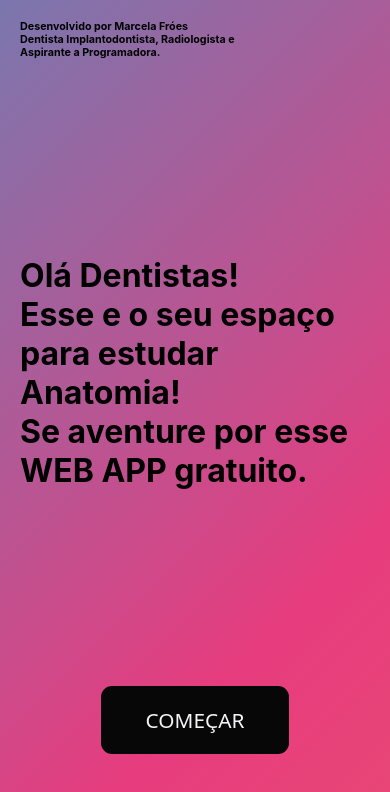
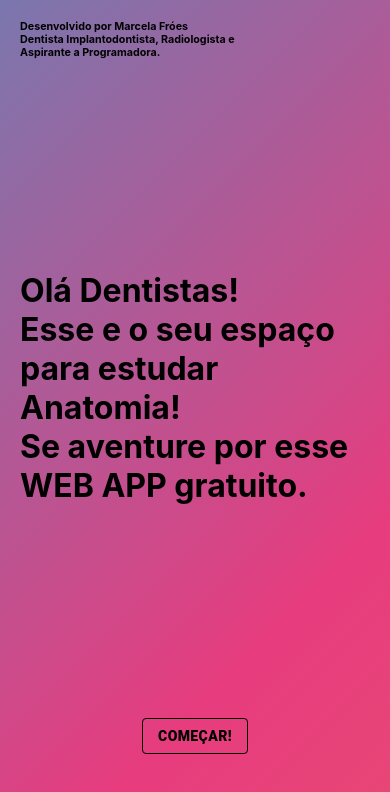
Before and after one commit to gottmik/projeto-radiologia-quiz, a React (Create React App) app: page / in a window 390 px wide. Shown: the top 792 px of the page. Built offline with nearby package versions, Linux system fonts and the light colour scheme.

Commit message:
adicionando material UI

```diff
--- a/package.json
+++ b/package.json
@@ -3,11 +3,15 @@
   "version": "0.1.0",
   "private": true,
   "dependencies": {
+    "@emotion/react": "^11.10.5",
+    "@emotion/style": "^0.8.0",
+    "@emotion/styled": "^11.10.5",
     "@fortawesome/fontawesome-svg-core": "^6.2.1",
     "@fortawesome/free-brands-svg-icons": "^6.2.1",
     "@fortawesome/free-regular-svg-icons": "^6.2.1",
     "@fortawesome/free-solid-svg-icons": "^6.2.1",
     "@fortawesome/react-fontawesome": "^0.2.0",
+    "@mui/material": "^5.11.4",
     "@testing-library/jest-dom": "^5.16.5",
     "@testing-library/react": "^13.4.0",
     "@testing-library/user-event": "^13.5.0",
--- a/src/App.js
+++ b/src/App.js
@@ -1,4 +1,4 @@
-import React, { useState } from "react";
+import React from "react";
 import {BrowserRouter as Router, Routes, Route} from 'react-router-dom';
 
 import "./App.css";
@@ -6,7 +6,6 @@ import "./App.css";
 
 import Modelidades from "./Components/modelidades.jsx";
 import Home from "./Components/home.jsx"
-import Anatomy from "./Components/Anatomy/anatomy.jsx"
 import AnatomyPage from "./Components/Anatomy/anatomypage";
 
 function App() {
--- a/src/Components/Anatomy/anatomy.css
+++ b/src/Components/Anatomy/anatomy.css
@@ -63,14 +63,7 @@ body{
   right: 15px;
 }
 
-.triangulo-para-baixo {
 
-  height: 15px;
-  margin: 5px;
-  border-left: 10px solid transparent;
-  border-right: 10px solid transparent;
-  border-top: 10px solid #fdfcfc;
-}
 
 img{
   width: 90%;
--- a/src/Components/Anatomy/anatomy.jsx
+++ b/src/Components/Anatomy/anatomy.jsx
@@ -14,7 +14,12 @@ function Anatomy(props) {
     setIsOpen(!isOpen);
   };
 
+
+
+
   return (
+    <>
+
     <div className="anatomyComponent" key={props.dado.id}>
       <div className="anatomyHeader" onClick={onClickHeader}>
         <h2 className="anatomyName">{props.dado.name}</h2>
@@ -35,6 +40,7 @@ function Anatomy(props) {
         </div>
       </div>
     </div>
+    </>
   );
 }
 
--- /dev/null
+++ b/src/Components/Anatomy/anatomypage.css
@@ -0,0 +1,22 @@
+.SearchBox{
+  display: flex;
+  height: 55px;
+
+
+}
+
+.S1{
+  width: 20%;
+}
+
+.S2{
+  width: 100%;
+  height: 50px;
+  display:flex;
+  justify-content: center;
+
+}
+
+.textfield{
+  width: 100%;
+}
--- a/src/Components/Anatomy/anatomypage.jsx
+++ b/src/Components/Anatomy/anatomypage.jsx
@@ -1,10 +1,10 @@
-
 import { useState } from "react";
-import { Panoramica, Tomografia } from "../../data-panoramica";
+import { Panoramica } from "../../data-panoramica";
 import Anatomy from "./anatomy";
+import "./anatomypage.css";
+import { TextField } from "@mui/material";
 
 const AnatomyPage = () => {
-
   const datas = Panoramica ?? []; // PUXANDO O ARRAY DO DATABASE
   // const [busca, setBusca] = useState('');
 
@@ -20,12 +20,18 @@ const AnatomyPage = () => {
   };
 
   return (
+    <>
+      <div className="S2">
+        <TextField onChange={filterOnChange} className="textfield" id="filled-basic" label="Pesquise aqui" variant="filled" size="large"/>
+      </div>
+
       <div className="anatomypage">
-            {dados.map(dado => (
+        {dados.map((dado) => (
           <Anatomy dado={dado} />
         ))}
       </div>
-    )
-}
+    </>
+  );
+};
 
 export default AnatomyPage;
--- a/src/Components/home.css
+++ b/src/Components/home.css
@@ -86,25 +86,21 @@
 
 
 
-  .btnStart{
+  .center{
    align-self: center;
+
 
   }
 
-  .btnStart button {
-    background: #070707;
-    border-radius: 11px;
-    padding: 20px 45px;
-    color: #f4f4f7;
-    display: inline-block;
-    text-align: center;
-    outline: none;
-    border: none;
-    font-family: system-ui, -apple-system, BlinkMacSystemFont, 'Segoe UI', Roboto, Oxygen, Ubuntu, Cantarell, 'Open Sans', 'Helvetica Neue', sans-serif;
-    font-weight: bold;
-    font-size: 1.3rem;
-    font-weight: 500;
+  .center Button{
+    color: black;
+    border-color: black;
+    font-size: 1.3;
+    font-weight: 900;
+
   }
+
+
 }
 
 .icone-lupa{
--- a/src/Components/home.jsx
+++ b/src/Components/home.jsx
@@ -1,5 +1,7 @@
 import React from "react";
 import { Link } from "react-router-dom";
+import Button from "@mui/material/Button"
+
 
 import "./home.css";
 
@@ -51,9 +53,9 @@ function Home() {
             </h1>
           </div>
 
-          <div className="btnStart">
+          <div className="center">
             <Link to="/escolha">
-            <button>COMEÇAR</button>
+              <Button variant="outlined" >Começar!</Button>
             </Link>
 
           </div>
```
Also changed, not shown: src/App copy.js (+1 -8 lines), 1 other file (tests, documents, lock files or other folders). Lines whose indentation alone changed are shown as unchanged.
